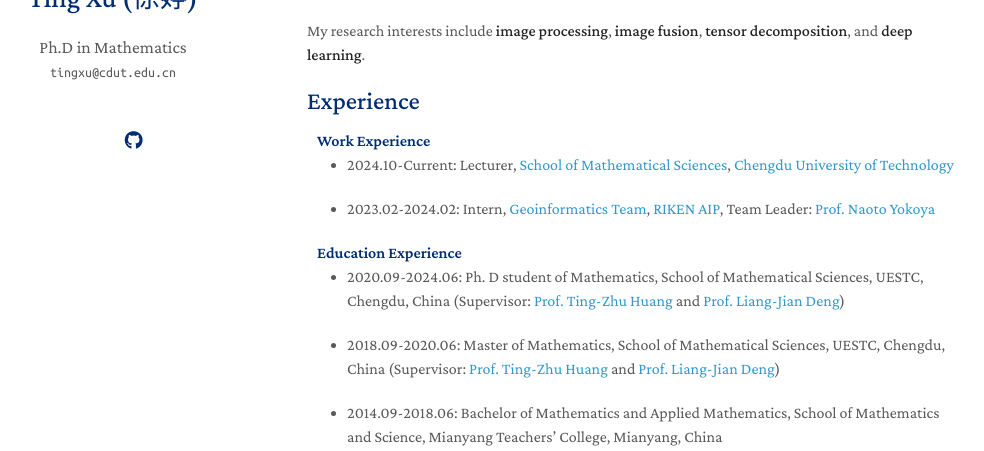
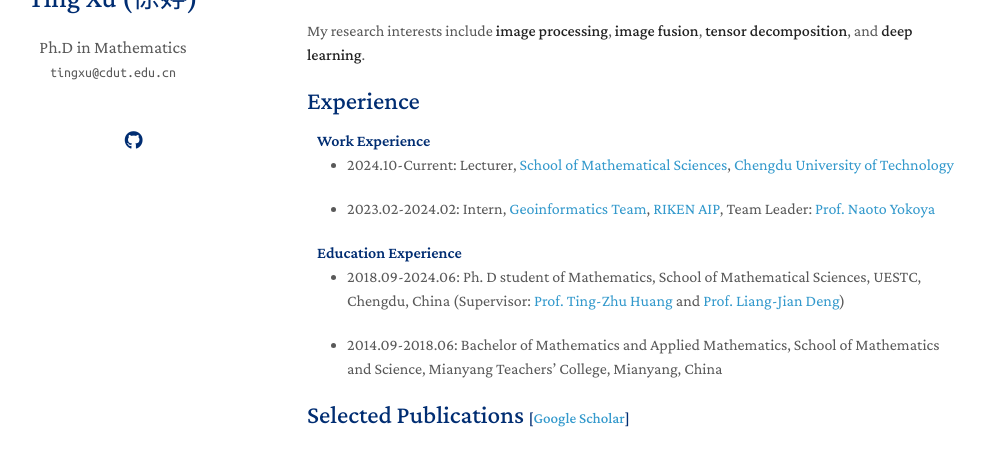
Before and after one commit to tingxu113/tingxu113.github.io, a Jekyll site: the page built from index.md, in a window 1280 px wide and 900 px high, cut to the strip 230-681 px from the top of the window. Shown: the whole strip, without its empty margins (163-1147 px from the left). Built offline with Jekyll 4.4.1, drawn with Linux system fonts in a browser that asks for light colours; nearby versions of some CDN libraries; a style sheet for code colours, icons or effects is not loaded; our own code applies the rules of GitHub Pages for plain Markdown files.

Commit message:
Update index.md

```diff
--- a/index.md
+++ b/index.md
@@ -27,10 +27,7 @@ My research interests include **image processing**, **image fusion**, **tensor d
 
 <ul style="margin:0 0 5px;">
   <li>
-    <p>2020.09-2024.06: Ph. D student of Mathematics, School of Mathematical Sciences, UESTC, Chengdu, China (Supervisor: <a href="http://www.math.uestc.edu.cn/info/1081/2041.htm">Prof. Ting-Zhu Huang</a> and <a href="https://liangjiandeng.github.io/">Prof. Liang-Jian Deng</a>)</p>
-  </li>
-  <li>
-    <p>2018.09-2020.06: Master of Mathematics, School of Mathematical Sciences, UESTC, Chengdu, China (Supervisor: <a href="http://www.math.uestc.edu.cn/info/1081/2041.htm">Prof. Ting-Zhu Huang</a> and <a href="https://liangjiandeng.github.io/">Prof. Liang-Jian Deng</a>)</p>
+    <p>2018.09-2024.06: Ph. D student of Mathematics, School of Mathematical Sciences, UESTC, Chengdu, China (Supervisor: <a href="http://www.math.uestc.edu.cn/info/1081/2041.htm">Prof. Ting-Zhu Huang</a> and <a href="https://liangjiandeng.github.io/">Prof. Liang-Jian Deng</a>)</p>
   </li>
   <li>
     <p>2014.09-2018.06: Bachelor of Mathematics and Applied Mathematics, School of Mathematics and Science, Mianyang Teachers’ College, Mianyang, China </p></li>
```
